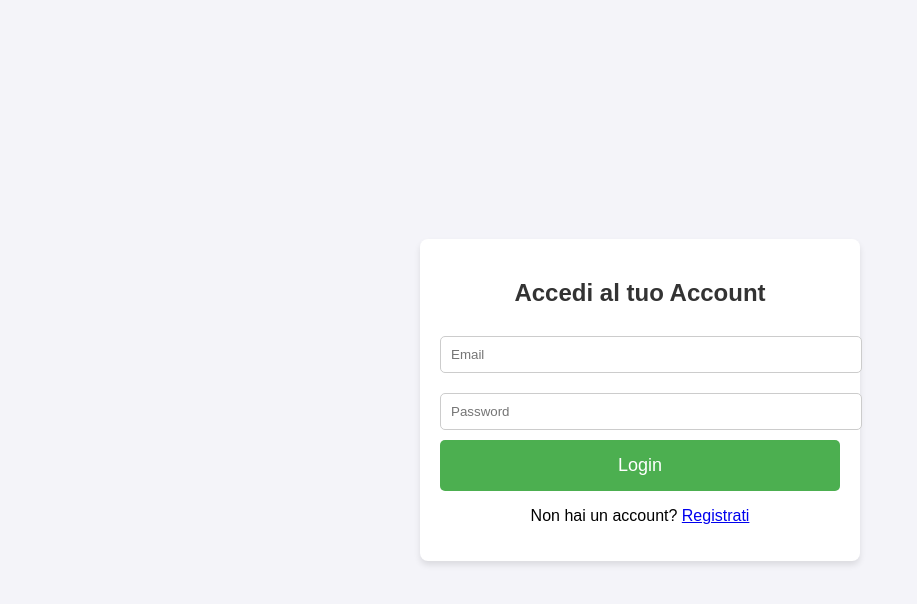
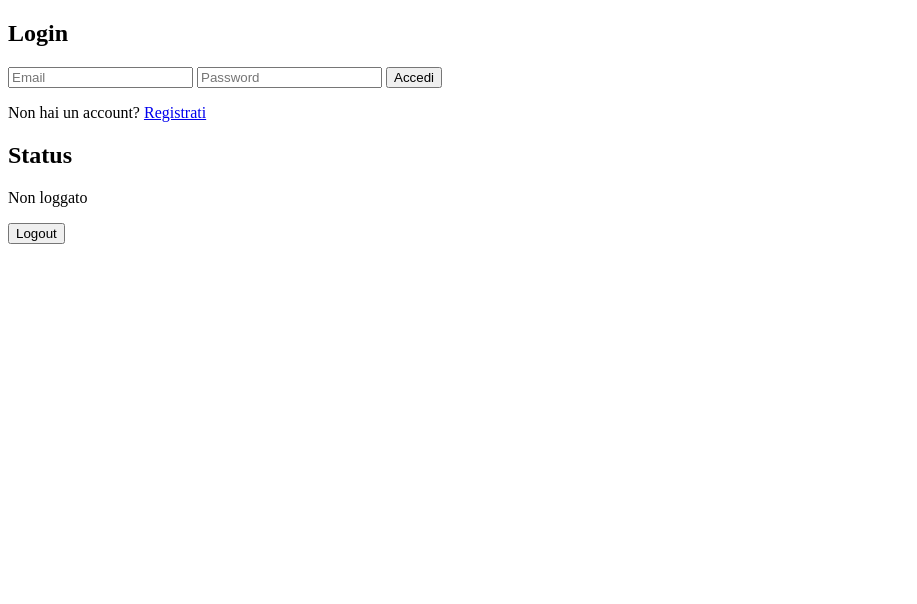
Before and after one commit to AndreaBellini-projects/Headache, a plain HTML site: page login.html in a window 1280 px wide. Shown: the whole page, without its empty margins (0-917 px from the left). Drawn offline with Linux system fonts and the light colour scheme; no server answers.

Commit message:
Update login.html

```diff
--- a/login.html
+++ b/login.html
@@ -3,81 +3,62 @@
 <head>
   <meta charset="UTF-8" />
   <meta name="viewport" content="width=device-width, initial-scale=1" />
-  <title>Login</title>
-  <style>
-    body {
-      font-family: Arial, sans-serif;
-      background-color: #f4f4f9;
-      display: flex;
-      justify-content: center;
-      align-items: center;
-      height: 100vh;
-      margin: 0;
-    }
-    .form-container {
-      background-color: white;
-      padding: 20px;
-      border-radius: 8px;
-      box-shadow: 0px 4px 6px rgba(0, 0, 0, 0.1);
-      width: 100%;
-      max-width: 400px;
-    }
-    h2 {
-      text-align: center;
-      color: #333;
-    }
-    input {
-      width: 100%;
-      padding: 10px;
-      margin: 10px 0;
-      border: 1px solid #ccc;
-      border-radius: 5px;
-    }
-    .button {
-      width: 100%;
-      padding: 15px;
-      background-color: #4CAF50;
-      color: white;
-      border: none;
-      border-radius: 5px;
-      cursor: pointer;
-      font-size: 18px;
-    }
-    .button:hover {
-      background-color: #45a049;
-    }
-    .footer {
-      text-align: center;
-      margin-top: 10px;
-    }
-  </style>
+  <title>Login Firebase</title>
 </head>
 <body>
-  <div class="form-container">
-    <h2>Accedi al tuo Account</h2>
-    <input type="email" id="loginEmail" placeholder="Email" required>
-    <input type="password" id="loginPassword" placeholder="Password" required>
-    <button class="button" onclick="login()">Login</button>
-    <div class="footer">
-      <p>Non hai un account? <a href="register.html">Registrati</a></p>
-    </div>
-  </div>
+  <h2>Login</h2>
+  <input type="email" id="loginEmail" placeholder="Email">
+  <input type="password" id="loginPassword" placeholder="Password">
+  <button onclick="login()">Accedi</button>
+
+  <p>Non hai un account? <a href="register.html">Registrati</a></p>
+
+  <h2>Status</h2>
+  <p id="status">Non loggato</p>
+  <button onclick="logout()">Logout</button>
+
+  <!-- ✅ SDK Firebase compatibili -->
+  <script src="https://www.gstatic.com/firebasejs/8.10.1/firebase-app.js"></script>
+  <script src="https://www.gstatic.com/firebasejs/8.10.1/firebase-auth.js"></script>
 
   <script>
-    // Aggiungi il codice di login qui
+    const firebaseConfig = {
+      apiKey: "AIzaSyCtrDYb1hYf1ymuLVOtOwQ2I0C__bvHhR4",
+      authDomain: "headache-6994c.firebaseapp.com",
+      projectId: "headache-6994c",
+      storageBucket: "headache-6994c.firebasestorage.app",
+      messagingSenderId: "942705950079",
+      appId: "1:942705950079:web:7fd510025139d51d88ae4a",
+      measurementId: "G-MXN2NJEYF6"
+    };
+
+    // Inizializza Firebase
+    firebase.initializeApp(firebaseConfig);
+    const auth = firebase.auth();
+
     function login() {
-      const email = document.getElementById('loginEmail').value;
-      const password = document.getElementById('loginPassword').value;
+      const email = document.getElementById("loginEmail").value;
+      const password = document.getElementById("loginPassword").value;
 
-      firebase.auth().signInWithEmailAndPassword(email, password)
-        .then(userCredential => {
+      auth.signInWithEmailAndPassword(email, password)
+        .then((userCredential) => {
           alert("Login riuscito!");
-          window.location.href = "index.html"; // Ritorna alla pagina iniziale
+          document.getElementById("status").innerText = `Loggato come ${userCredential.user.email}`;
         })
-        .catch(error => {
+        .catch((error) => {
           alert("Errore: " + error.message);
         });
     }
+
+    function logout() {
+      auth.signOut().then(() => {
+        document.getElementById("status").innerText = "Non loggato";
+      });
+    }
+
+    auth.onAuthStateChanged((user) => {
+      document.getElementById("status").innerText = user ? `Loggato come ${user.email}` : "Non loggato";
+    });
   </script>
 </body>
 </html>
```
